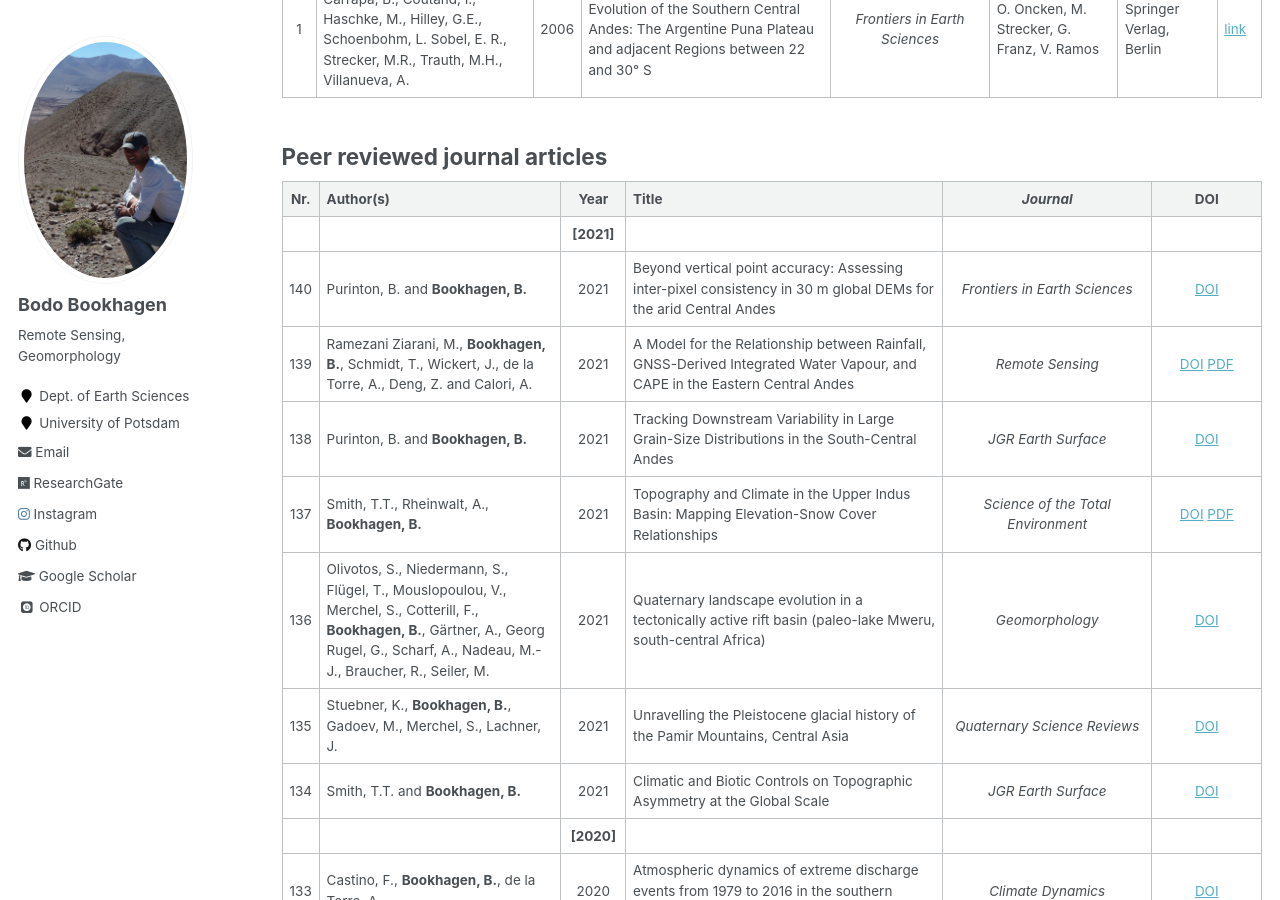
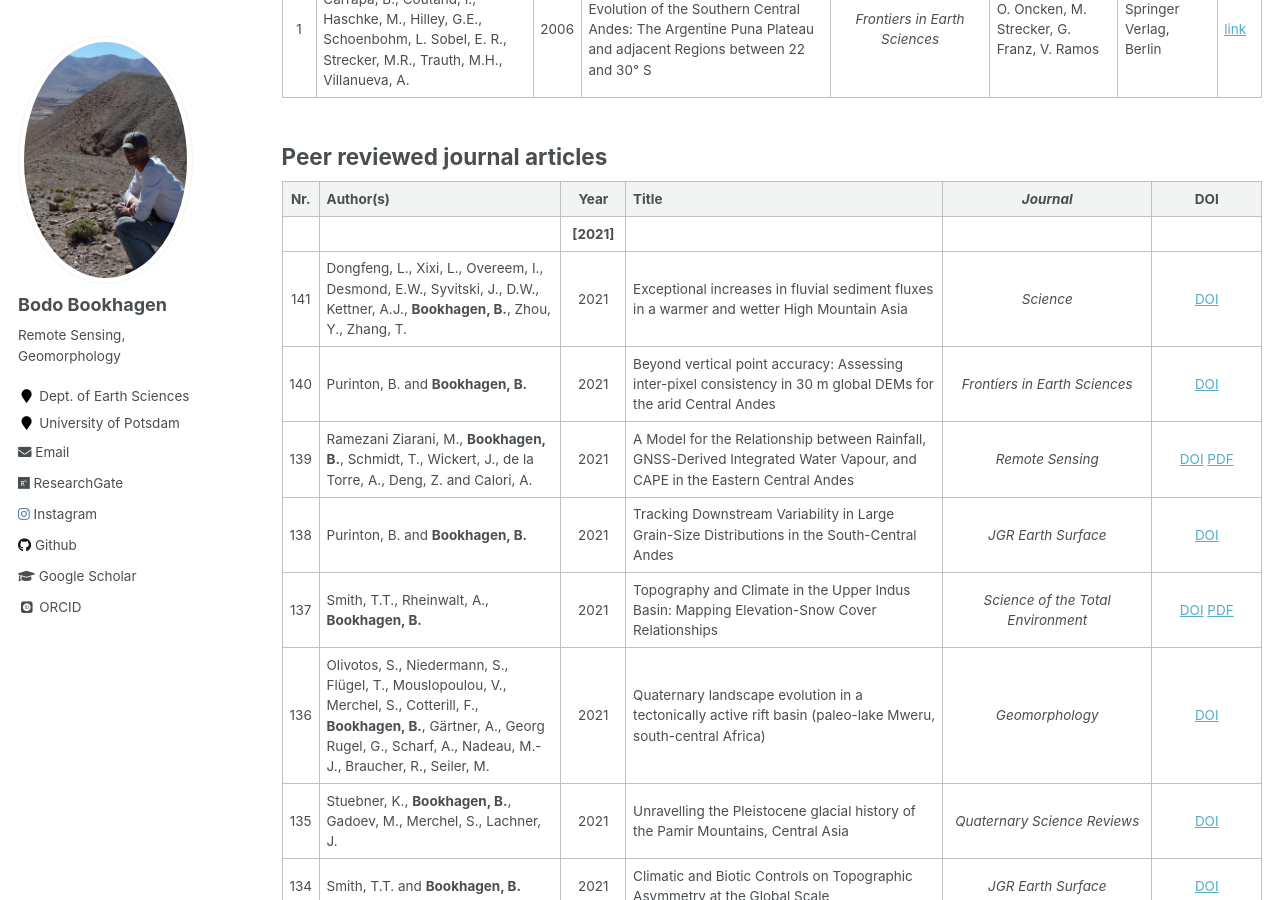
Before and after one commit to BodoBookhagen/BodoBookhagen.github.io, a Jekyll site: the page built from _pages/publications.md, in a window 1280 px wide and 900 px high, scrolled down 1235 px. Built offline with Jekyll 4.4.1, drawn with Linux system fonts in a browser that asks for light colours; some web fonts are replaced.

Commit message:
Nov-01 2021

```diff
--- a/_pages/publications.md
+++ b/_pages/publications.md
@@ -34,6 +34,7 @@ Nr. | Author(s) | Year | Chapter Title |  _Book Title_  | Editors  | Publisher |
 Nr.  | Author(s) | Year | Title | _Journal_ | DOI
 :--: | :---------------------------------------------------------------------------------------------------------------------------------------------------------------------------------------- | :-------------: | ----------------------------------------------------------------------------------------------------------------------------------------------------------------------------------------------------------------------------- | :---------------------------------------------------------------------------------------------------------: | :---------------------------------------------------------------------------------------------------------------------------------------------------------------------------------:
 | | **[2021]** | | |
+141 | Dongfeng, L., Xixi, L., Overeem, I., Desmond, E.W., Syvitski, J., D.W., Kettner, A.J., **Bookhagen, B.**, Zhou, Y., Zhang, T. | 2021 | Exceptional increases in fluvial sediment fluxes in a warmer and wetter High Mountain Asia | _Science_ | [DOI](https://www.science.org/doi/10.1126/science.abi9649)
 140 | Purinton, B. and **Bookhagen, B.** | 2021 | Beyond vertical point accuracy: Assessing inter-pixel consistency in 30 m global DEMs for the arid Central Andes | _Frontiers in Earth Sciences_ | [DOI](http://dx.doi.org/10.3389/feart.2021.758606)
 139 | Ramezani Ziarani, M., **Bookhagen, B.**, Schmidt, T., Wickert, J., de la Torre, A., Deng, Z. and  Calori, A. | 2021 | A Model for the Relationship between Rainfall, GNSS-Derived Integrated Water Vapour, and CAPE in the Eastern Central Andes | _Remote Sensing_ | [DOI](https://doi.org/10.3390/rs13183788) [PDF](https://www.mdpi.com/2072-4292/13/18/3788/pdf)
 138 | Purinton, B. and **Bookhagen, B.** | 2021 | Tracking Downstream Variability in Large Grain-Size Distributions in the South-Central Andes | _JGR Earth Surface_ | [DOI](http://dx.doi.org/10.1029/2021JF006260)
```
Also changed, not shown: _pages/theses.md (+1 -0 lines).
